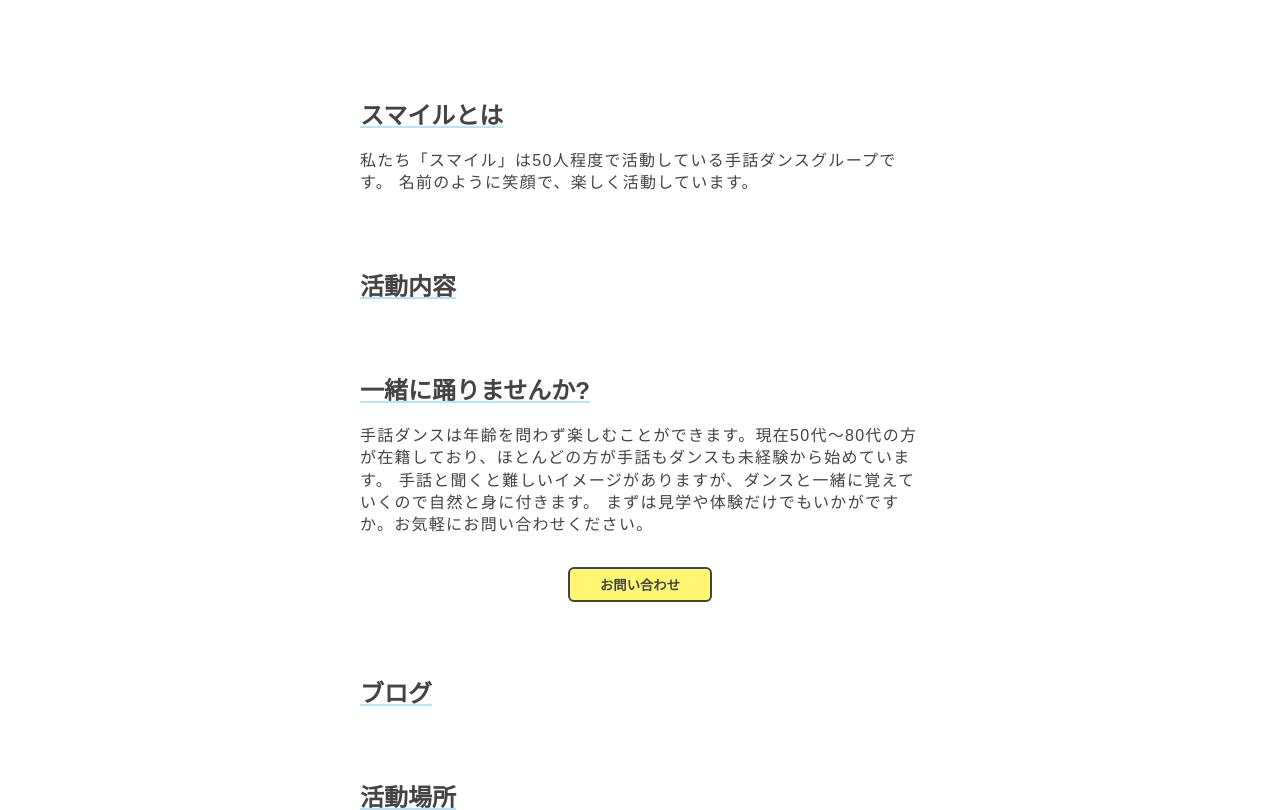
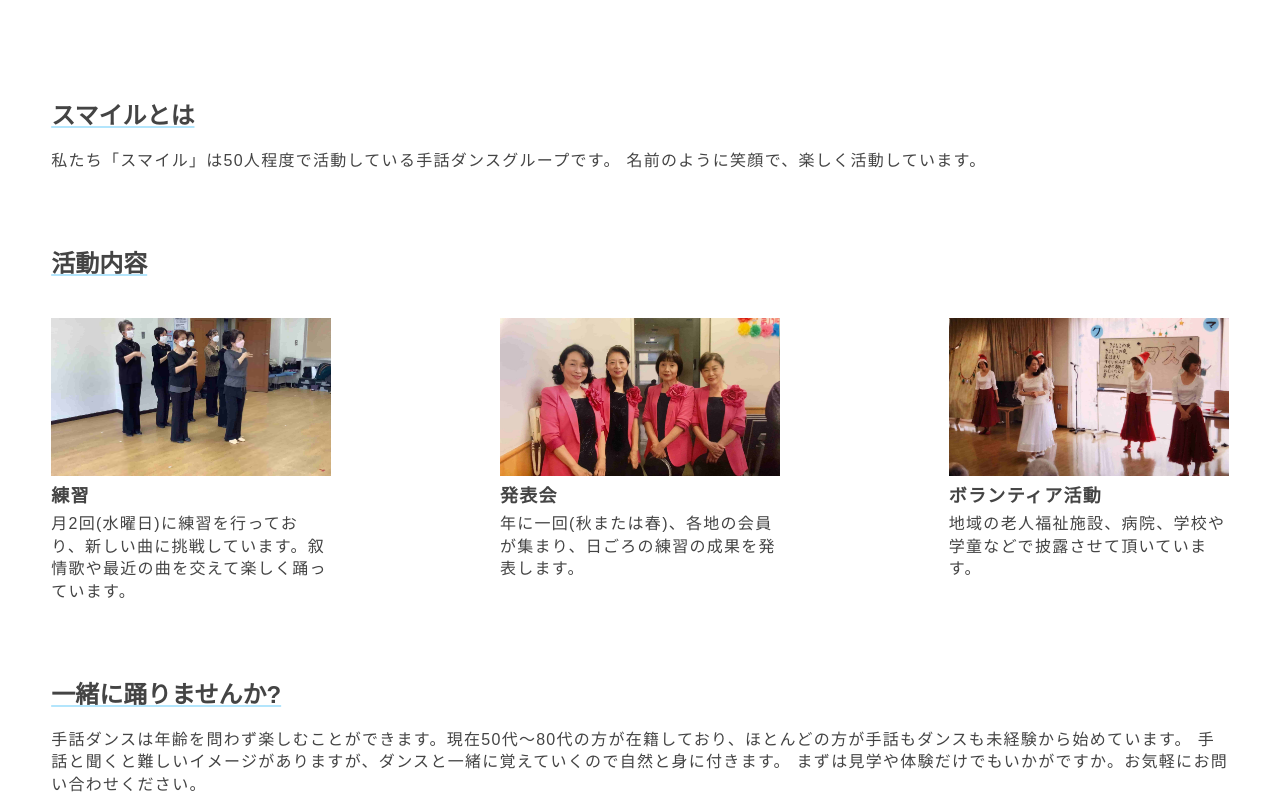
Before and after one commit to shinking02/smile_hp, a React (Vite) app: page / in a window 1280 px wide. Shown: the part 876-1686 px from the top of the page. Built offline with nearby package versions, Linux system fonts and the light colour scheme.

Commit message:
Add ActivityCard component with title, summary, and image

```diff
--- /dev/null
+++ b/src/components/ActivityCard.tsx
@@ -0,0 +1,59 @@
+import styled from "styled-components";
+
+import { sp, tab } from "../media";
+
+interface ActivityCardProps {
+    title: string;
+    summary: string;
+    imagePath: string;
+}
+
+const CardWrapper = styled.div`
+    display: block;
+    width: 280px;
+    margin-top: 20px;
+    ${tab`
+        display: flex;
+        width: 100%;
+    `}
+    ${sp`
+        width: 100%;
+    `}
+`;
+
+const CardDetail = styled.div`
+    display: block;
+    color: ${(props) => props.theme.black};
+    line-height: 1.4em;
+    letter-spacing: 0.08em;
+`;
+
+const CardImage = styled.img`
+    width: 100%;
+    ${tab`
+        width: 220px;
+        margin-right: 20px;
+    `}
+`;
+
+const CardTitle = styled.div`
+    margin: 6px 0;
+    font-size: 18px;
+    font-weight: bold;
+`;
+
+const CardSummary = styled.div``;
+
+const ActivityCard = (props: ActivityCardProps) => {
+    return (
+        <CardWrapper>
+            <CardImage src={props.imagePath} />
+            <CardDetail>
+                <CardTitle>{props.title}</CardTitle>
+                <CardSummary>{props.summary}</CardSummary>
+            </CardDetail>
+        </CardWrapper>
+    );
+};
+
+export default ActivityCard;
--- a/src/components/Layout.tsx
+++ b/src/components/Layout.tsx
@@ -5,16 +5,12 @@ import styled from "styled-components";
 
 import Footer from "./Footer";
 import Header from "./Header";
-import { sp } from "../media";
 
 const Content = styled.div<{ headerHeight: number; footerHeight: number }>`
     min-height: calc(
         100vh - ${(props) => props.footerHeight + props.headerHeight + 40}px
     );
-    padding: calc(${(props) => props.headerHeight}px + 40px) 360px 0;
-    ${sp`
-        padding: 80px 10px 0 10px;
-    `}
+    padding-top: calc(${(props) => props.headerHeight}px + 40px);
 `;
 
 const Layout: React.FC = () => {
--- a/src/pages/Top.tsx
+++ b/src/pages/Top.tsx
@@ -1,7 +1,8 @@
 import styled from "styled-components";
 
-import { sp, useScreenSize, ScreenSize } from "../media";
+import { useScreenSize, ScreenSize, tab, sp } from "../media";
 
+import ActivityCard from "@/components/ActivityCard";
 import Button from "@/components/Button";
 import Letter from "@/components/Letter";
 import Title from "@/components/Title";
@@ -48,26 +49,36 @@ const ThumbnailText = styled.div<{ isSp: boolean }>`
     }
 `;
 
-const ContentsWrapper = styled.div`
+const ContentsBackground = styled.div`
     margin-top: 100vh;
     background-color: white;
     margin-left: calc(((100vw - 100%) / 2) * -1);
     margin-right: calc(((100vw - 100%) / 2) * -1);
     z-index: -1;
-    padding: 20px 360px;
-    ${sp`
-        padding: 20px 10px;
-    `}
+    padding: 20px 0;
 `;
 
 const ContentsContainer = styled.div`
     margin: 80px auto;
+    max-width: 1200px;
+    padding: 0 4%;
 `;
 
 const ButtonContainer = styled.div`
     width: 100%;
     margin: 30px auto;
     text-align: center;
+`;
+
+const ActivitiesContainer = styled.div`
+    display: flex;
+    justify-content: space-between;
+    ${tab`
+        flex-direction: column;
+    `}
+    ${sp`
+        flex-direction: column;
+    `}
 `;
 
 const Top: React.FC = () => {
@@ -80,7 +91,7 @@ const Top: React.FC = () => {
                 <span>手話</span>で<br />
                 <span>踊</span>ろう
             </ThumbnailText>
-            <ContentsWrapper>
+            <ContentsBackground>
                 <ContentsContainer>
                     <Title title="スマイルとは" />
                     <Letter>
@@ -90,6 +101,23 @@ const Top: React.FC = () => {
                 </ContentsContainer>
                 <ContentsContainer>
                     <Title title="活動内容" />
+                    <ActivitiesContainer>
+                        <ActivityCard
+                            title="練習"
+                            summary="月2回(水曜日)に練習を行っており、新しい曲に挑戦しています。叙情歌や最近の曲を交えて楽しく踊っています。"
+                            imagePath="/practice.jpg"
+                        />
+                        <ActivityCard
+                            title="発表会"
+                            summary="年に一回(秋または春)、各地の会員が集まり、日ごろの練習の成果を発表します。"
+                            imagePath="/presentation.jpg"
+                        />
+                        <ActivityCard
+                            title="ボランティア活動"
+                            summary="地域の老人福祉施設、病院、学校や学童などで披露させて頂いています。"
+                            imagePath="/volunteer.jpg"
+                        />
+                    </ActivitiesContainer>
                 </ContentsContainer>
                 <ContentsContainer>
                     <Title title="一緒に踊りませんか?" />
@@ -113,7 +141,7 @@ const Top: React.FC = () => {
                 <ContentsContainer>
                     <Title title="活動場所" />
                 </ContentsContainer>
-            </ContentsWrapper>
+            </ContentsBackground>
         </>
     );
 };
```
